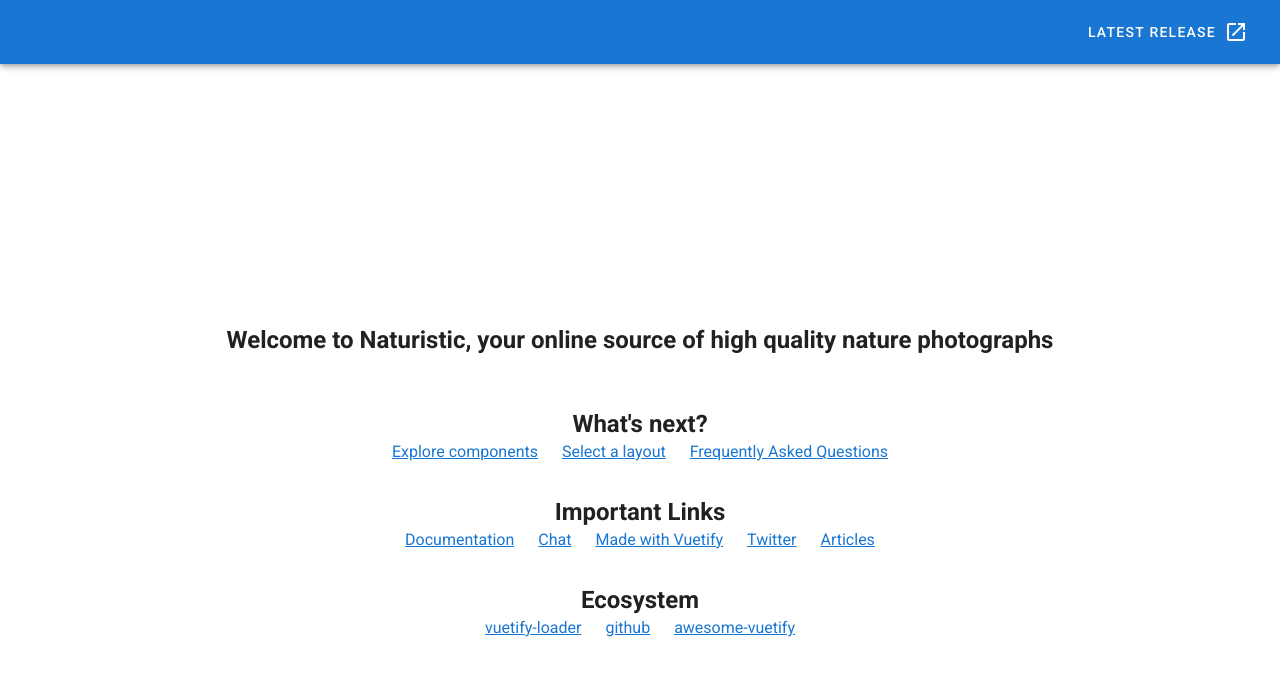
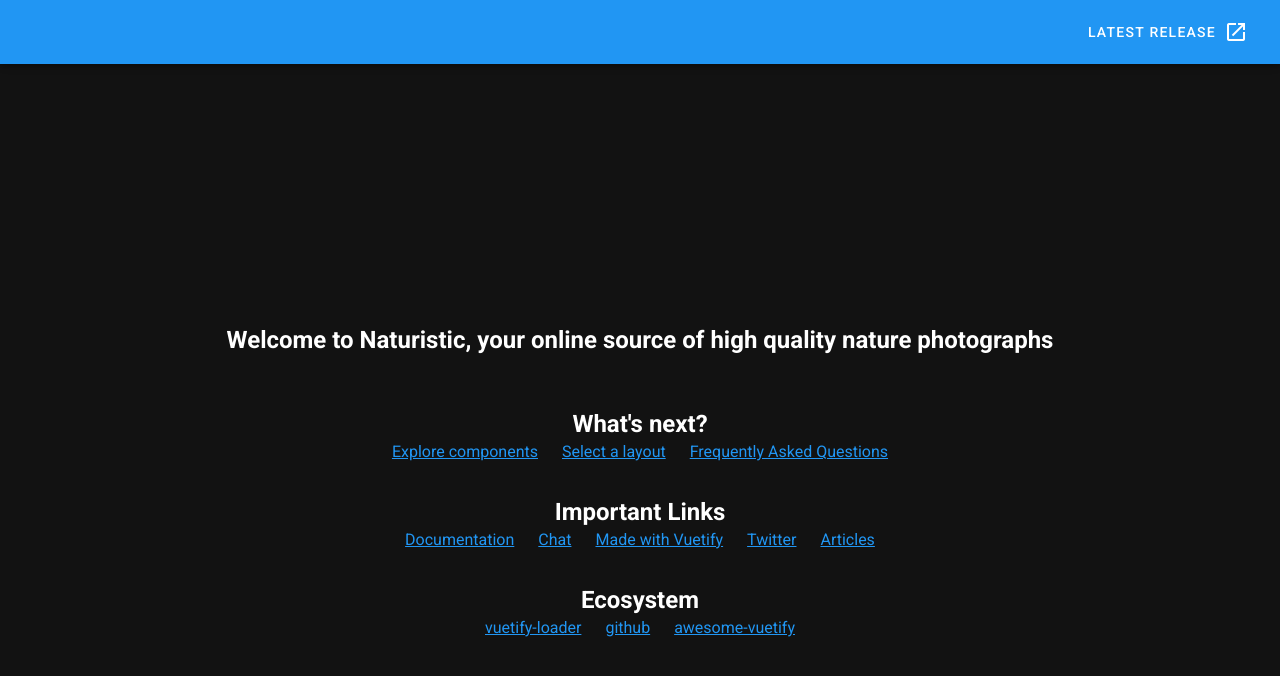
Before and after one commit to Naturistic/vuebase, a Vue app: page /#/ in a window 1280 px wide. Shown: the top 676 px of the page. Built offline with nearby package versions, Linux system fonts and the light colour scheme.

Commit message:
default to dark theeme

```diff
--- a/src/plugins/vuetify.js
+++ b/src/plugins/vuetify.js
@@ -4,4 +4,5 @@ import Vuetify from 'vuetify/lib/framework';
 Vue.use(Vuetify);
 
 export default new Vuetify({
+    theme: { dark: true },
 });
```
